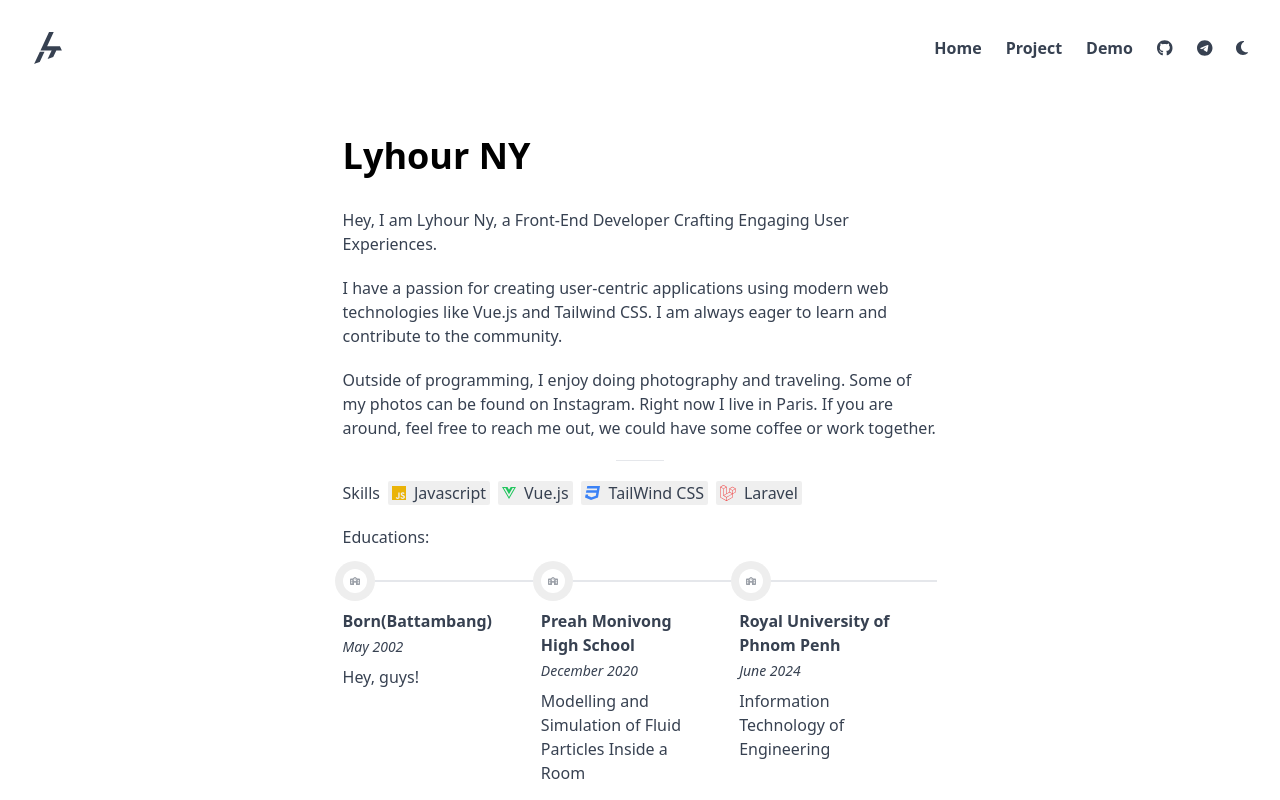
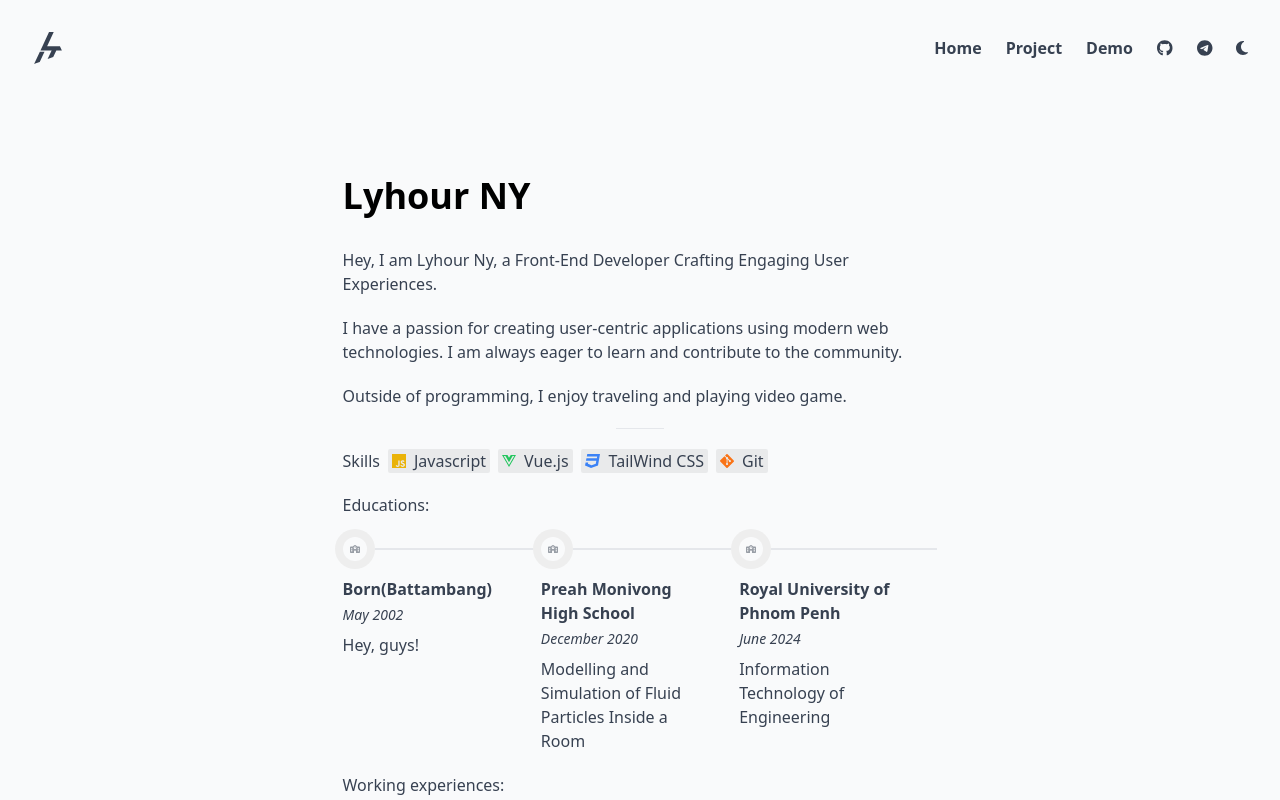
Before and after one commit to NyLyhuo/lyhour-portfolio, a Vue app: page / in a window 1280 px wide. Shown: the top 800 px of the page. Built offline with nearby package versions, Linux system fonts and the light colour scheme.

Commit message:
update new info

```diff
--- a/index.html
+++ b/index.html
@@ -6,7 +6,7 @@
     <meta name="viewport" content="width=device-width, initial-scale=1.0" />
     <title>LyhourNY</title>
   </head>
-  <body class="font-sans text-gray-700 dark:text-dark-text relative">
+  <body class="font-sans bg-gray-50 text-gray-700 dark:text-dark-text dark:bg-dark-background relative">
     <div id="app"></div>
     <script type="module" src="/src/main.ts"></script>
   </body>
--- a/src/App.vue
+++ b/src/App.vue
@@ -3,14 +3,10 @@ import Navbar from "./components/Navbar.vue";
 </script>
 
 <template>
-  <div
-    class="bg-white text-gray-700 dark:bg-dark-background dark:text-dark-text min-h-screen"
-  >
   <Navbar />
-  <main>
+  <main class="px-7 py-10">
     <RouterView />
   </main>
-  </div>
 </template>
 
 <style>
--- a/src/font-awesome.ts
+++ b/src/font-awesome.ts
@@ -2,13 +2,13 @@
 import { library } from '@fortawesome/fontawesome-svg-core';
 import { FontAwesomeIcon } from '@fortawesome/vue-fontawesome';
 import { faBriefcase, faMoon, faSchool, faSun, faUserSecret } from '@fortawesome/free-solid-svg-icons';
-import { faCss3, faGithub, faInstagram, faJava, faJs, faLaravel, faLinkedin, faReact, faTelegram, faVuejs } from '@fortawesome/free-brands-svg-icons';
+import { faCss3, faGit, faGitAlt, faGithub, faInstagram, faJava, faJs, faLaravel, faLinkedin, faReact, faTelegram, faVuejs } from '@fortawesome/free-brands-svg-icons';
 import { faTwitter } from '@fortawesome/free-brands-svg-icons';
 import { faYoutube } from '@fortawesome/free-brands-svg-icons';
 import { faCircleHalfStroke } from '@fortawesome/free-solid-svg-icons';
 
 
 // Add icons to the library
-library.add(faUserSecret, faGithub, faTwitter, faYoutube, faCircleHalfStroke, faMoon, faLinkedin, faInstagram, faTelegram, faJs, faVuejs, faLaravel, faCss3, faSchool, faSun, faReact, faJava, faBriefcase);
+library.add(faUserSecret, faGithub, faTwitter, faYoutube, faCircleHalfStroke, faMoon, faLinkedin, faInstagram, faTelegram, faJs, faVuejs, faLaravel, faCss3, faSchool, faSun, faReact, faJava, faBriefcase, faGitAlt);
 
 export default FontAwesomeIcon;
--- a/src/views/Demo.vue
+++ b/src/views/Demo.vue
@@ -28,7 +28,7 @@ const demos = ref([
       "The management task app use Kotlin.",
     link: "https://youtu.be/mdJAHjpCws8",
     video: "/videos/task.mp4",
-    date: "Mar 05 2024",
+    date: "Jan 07 2024",
   },
   {
     title: "Menu Ordering",
--- a/src/views/Home.vue
+++ b/src/views/Home.vue
@@ -11,6 +11,8 @@ const getIconColorClass = (skillName: string) => {
       return "text-blue-500";
     case "Laravel":
       return "text-red-500";
+    case "Git":
+      return "text-orange-500";
     default:
       return "text-primary";
   }
@@ -20,7 +22,8 @@ const skills = ref([
   { name: "Javascript", icon: ["fab", "js"] },
   { name: "Vue.js", icon: ["fab", "vuejs"] },
   { name: "TailWind CSS", icon: ["fab", "css3"] },
-  { name: "Laravel", icon: ["fab", "laravel"] },
+  //{ name: "Laravel", icon: ["fab", "laravel"] },
+  {name: "Git", icon: ["fab", "git-alt"] },
 ]);
 
 const educations = ref([
@@ -57,14 +60,10 @@ const exps = ref([
         </p>
         <p>
           I have a passion for creating user-centric applications using modern
-          web technologies like Vue.js and Tailwind CSS. I am always eager to
-          learn and contribute to the community.
+          web technologies. I am always eager to learn and contribute to the community.
         </p>
         <p>
-          Outside of programming, I enjoy doing photography and traveling. Some
-          of my photos can be found on Instagram. Right now I live in Paris. If
-          you are around, feel free to reach me out, we could have some coffee
-          or work together.
+          Outside of programming, I enjoy traveling and playing video game.
         </p>
         <hr class="text-primary w-12 my-8 mx-auto" />
         <div class="flex flex-row flex-wrap gap-2 mt-2 slide-enter-content">
```
